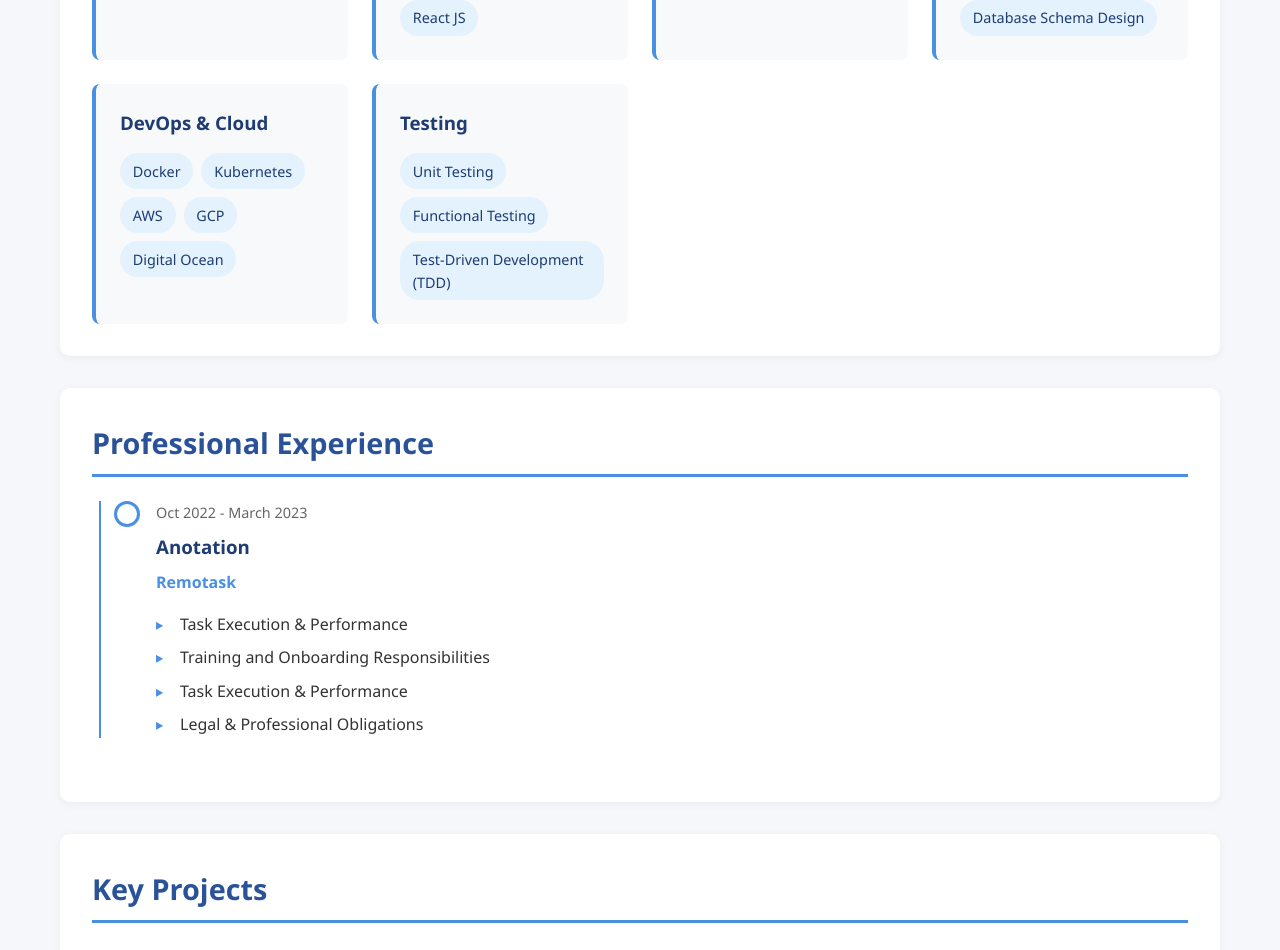
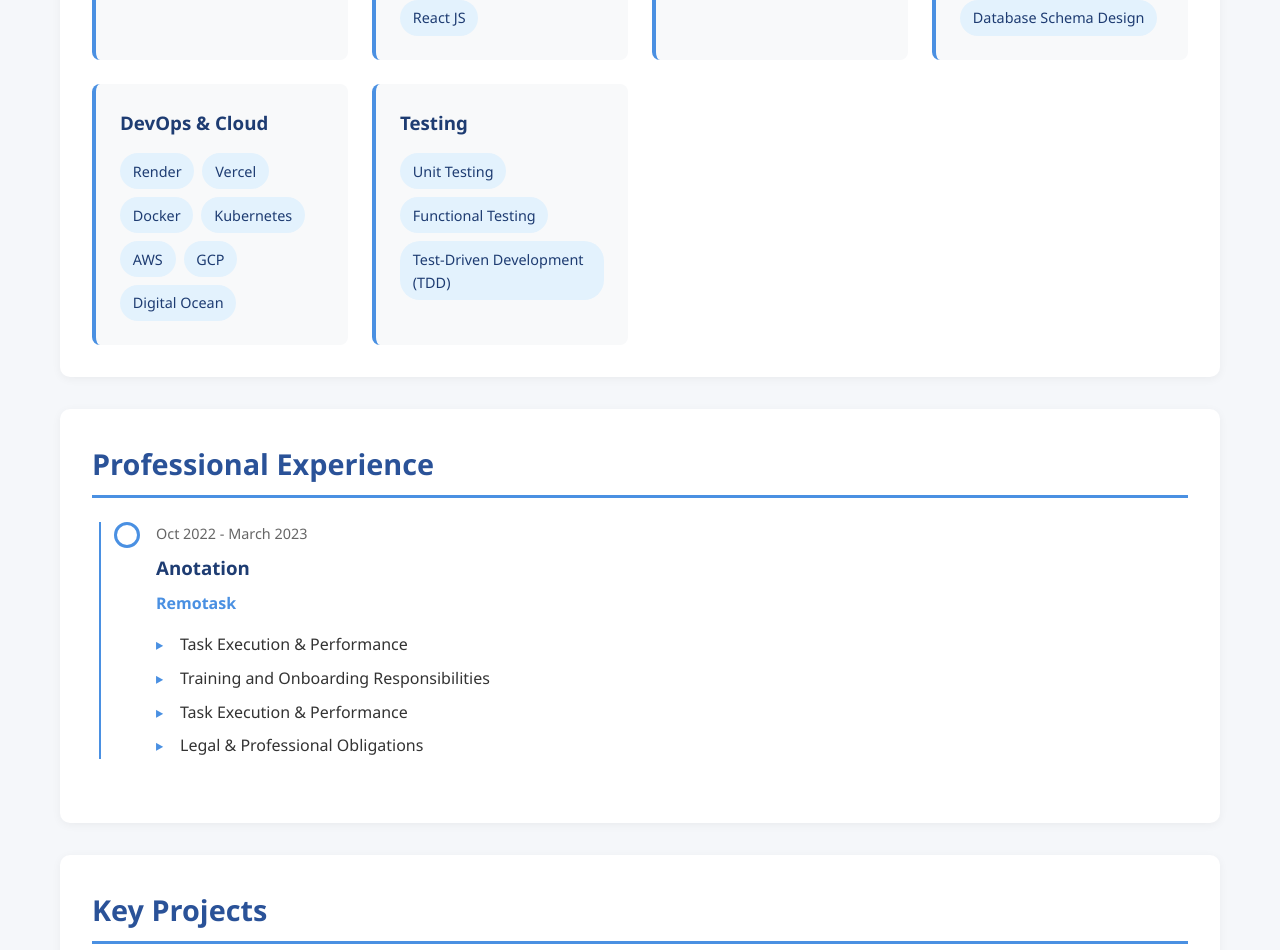
Before and after one commit to Alphonce08/portfolio, a React (Create React App) app: page / in a window 1280 px wide. Shown: the part 926-1876 px from the top of the page. Built offline with nearby package versions, Linux system fonts and the light colour scheme.

Commit message:
...update  skills....

```diff
--- a/src/components/Skills.js
+++ b/src/components/Skills.js
@@ -20,7 +20,7 @@ const Skills = () => {
     },
     {
       title: 'DevOps & Cloud',
-      skills: ['Docker', 'Kubernetes', 'AWS', 'GCP', 'Digital Ocean']
+      skills: ['Render', 'Vercel', 'Docker', 'Kubernetes', 'AWS', 'GCP', 'Digital Ocean']
     },
 
 
```
